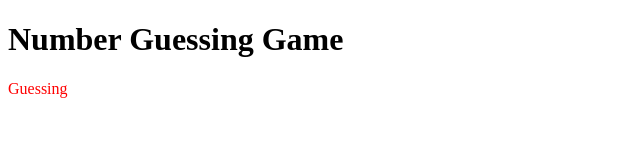
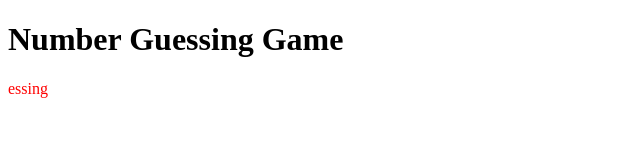
Before and after one commit to Yunoya18/Number-Guessing, a plain HTML site: page Index.html in a window 1280 px wide. Shown: the full height of the page, 0-640 px from the left. Drawn offline with Linux system fonts and the light colour scheme.

Commit message:
Chaneg html

```diff
--- a/Index.html
+++ b/Index.html
@@ -6,6 +6,6 @@
 <body>
     <h1> Number Guessing Game</h1>
     <p class="Red-text">
-        Guessing
+        essing
     </p>
 </body>
```
